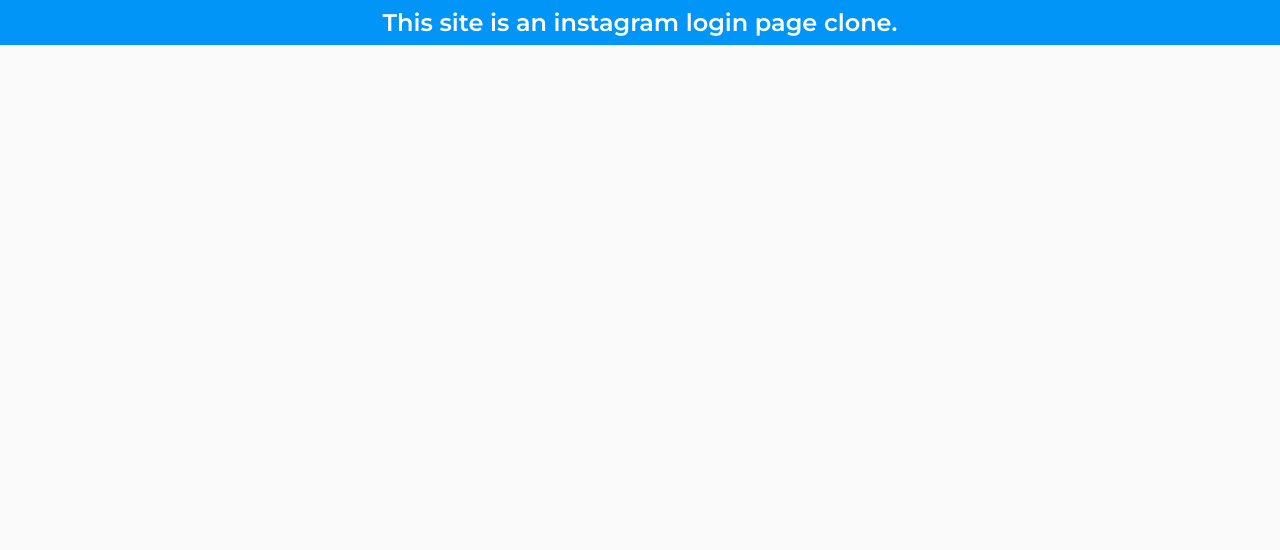
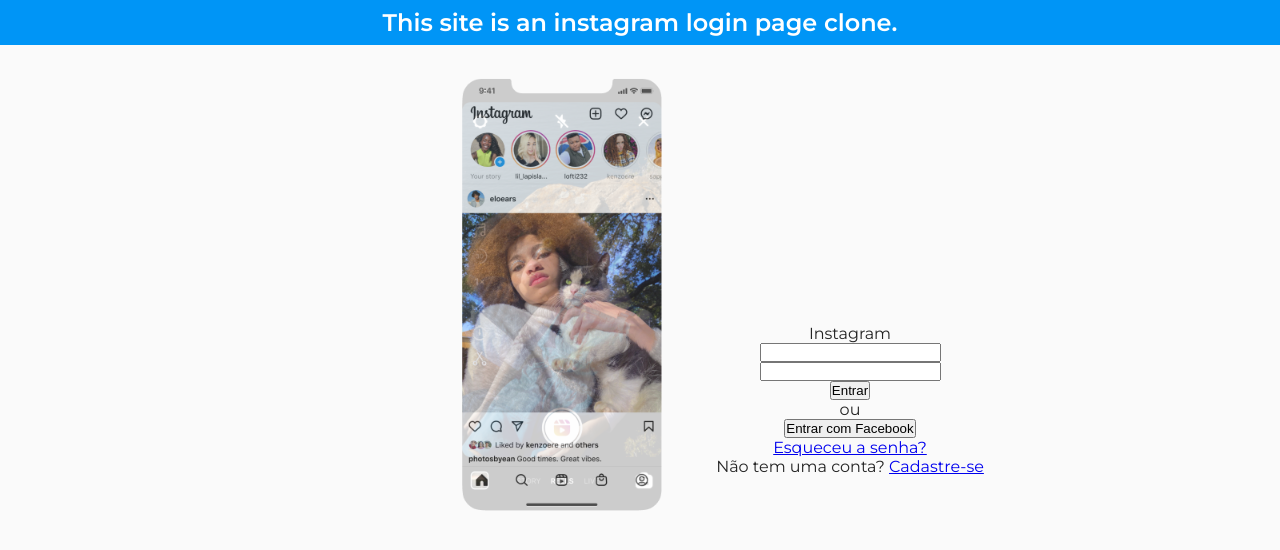
Before and after one commit to joaojustodev/instagram-login-page, a website built with webpack: page public/index.html in a window 1280 px wide. Shown: the top 550 px of the page. Built offline with Linux system fonts and the light colour scheme.

Commit message:
feat: introduce images to slide

```diff
--- a/public/index.html
+++ b/public/index.html
@@ -18,5 +18,51 @@
     <div class="notification-bar" id="notification-bar">
       <h2>This site is an instagram login page clone.</h2>
     </div>
+    <main class="login-main">
+      <article class="login-article">
+        <div class="login-left-side">
+          <div class="login-slide-root" id="slide-root">
+            <div class="login-slide-provider" id="slide-provider">
+              <div class="slide-img login-slide-img">
+                <img src="/public/assets/image1.png" alt="Image1" />
+              </div>
+              <div class="slide-img login-slide-img">
+                <img src="/public/assets/image2.png" alt="Image2" />
+              </div>
+              <div class="slide-img login-slide-img">
+                <img src="/public/assets/image3.png" alt="Image3" />
+              </div>
+              <div class="slide-img login-slide-img">
+                <img src="/public/assets/image4.png" alt="Image4" />
+              </div>
+            </div>
+          </div>
+        </div>
+
+        <div class="login-right-side">
+          <div>
+            <div class="logo">Instagram</div>
+            <form class="login-form">
+              <input type="text" name="username" id="username" />
+              <input type="password" name="pass" id="pass" />
+              <button type="submit">Entrar</button>
+            </form>
+            <div>
+              <span class="line1"></span>
+              <span>ou</span>
+              <span class="line2"></span>
+            </div>
+
+            <button type="button">Entrar com Facebook</button>
+            <a href="#">Esqueceu a senha?</a>
+          </div>
+
+          <div>
+            <span>Não tem uma conta?</span>
+            <a href="#">Cadastre-se</a>
+          </div>
+        </div>
+      </article>
+    </main>
   </body>
 </html>
--- a/src/js/modules/Slider.js
+++ b/src/js/modules/Slider.js
@@ -2,8 +2,6 @@
   provider;
   images;
   totalImages;
-  btnPrev;
-  btnNext;
   init = 0;
   slideInterval;
   interval = 5000;
@@ -15,8 +13,6 @@
   start() {
     this.provider = document.getElementById("slide-provider");
     this.images = Array.from(document.getElementsByClassName("slide-img"));
-    this.btnNext = document.getElementById("slide-next");
-    this.btnPrev = document.getElementById("slide-prev");
 
     this.provider.setAttribute("data-images", this.images.length);
     this.totalImages = this.images.length;
@@ -74,22 +70,14 @@
   }
 
   controls() {
-    this.btnNext.addEventListener("click", () => {
-      this.nextImage();
-      this.resetInterval();
-    });
-
-    this.btnPrev.addEventListener("click", () => {
-      this.prevImage();
-      this.resetInterval();
-    });
-
     this.provider.addEventListener("mouseenter", () => {
       this.clearInterval();
+      console.log("entrei");
     });
 
     this.provider.addEventListener("mouseleave", () => {
       this.startInterval();
+      console.log("sai");
     });
   }
 
--- a/src/sass/components/index.scss
+++ b/src/sass/components/index.scss
@@ -1,2 +1 @@
 @import "notificationBar.scss";
-@import "slide.scss";
--- a/src/sass/components/slide.scss
+++ /dev/null
@@ -1,38 +0,0 @@
-.slider {
-  width: 100%;
-  height: 100vh;
-  display: flex;
-  align-items: center;
-  justify-content: center;
-}
-
-.slide-provider {
-  position: relative;
-  width: 300px;
-  height: 300px;
-}
-
-.slide-img {
-  position: absolute;
-  top: 0;
-  left: 0;
-
-  pointer-events: none;
-  border-radius: 8px;
-
-  transition: opacity 100ms linear;
-  opacity: 0;
-
-  &[data-state="visible"] {
-    animation-name: fadeIn;
-    animation-duration: 1s;
-    animation-fill-mode: forwards;
-    animation-timing-function: cubic-bezier(0.075, 0.82, 0.165, 1);
-  }
-
-  @keyframes fadeIn {
-    to {
-      opacity: 1;
-    }
-  }
-}
--- a/src/sass/globals.scss
+++ b/src/sass/globals.scss
@@ -1,5 +1,6 @@
 @import "./core/variants";
 @import "./components";
+@import "./pages/index.scss";
 
 *,
 *::before,
--- /dev/null
+++ b/src/sass/pages/index.scss
@@ -0,0 +1 @@
+@import "./login.module.scss";
--- /dev/null
+++ b/src/sass/pages/login.module.scss
@@ -0,0 +1,96 @@
+.login-main {
+  width: 100%;
+  height: 100vh;
+  display: flex;
+  align-items: center;
+  justify-content: center;
+}
+
+.login-article {
+  height: 100%;
+  display: flex;
+}
+
+.login-left-side {
+  width: 420px;
+  height: 580px;
+  transform: scale(0.8);
+  background-image: url("../../public/assets/home-phones.png");
+}
+
+.login-right-side {
+  height: 100%;
+  display: flex;
+  align-items: center;
+  justify-content: center;
+  flex-direction: column;
+
+  > div:nth-child(1) {
+    display: flex;
+    align-items: center;
+    justify-content: center;
+    flex-direction: column;
+  }
+}
+
+.login-form {
+  display: flex;
+  align-items: center;
+  justify-content: center;
+  flex-direction: column;
+}
+.login-slide-root {
+  width: 100%;
+  height: 100%;
+}
+
+.login-slide-provider {
+  position: relative;
+  width: 100%;
+  height: 100%;
+}
+
+.login-slide-img {
+  width: 100%;
+  height: 100%;
+
+  > img {
+    position: absolute;
+    top: 25px;
+    right: 15px;
+    pointer-events: none;
+  }
+
+  transition: opacity 100ms linear;
+  opacity: 0;
+
+  &[data-state="visible"] {
+    animation-name: fadeIn;
+    animation-duration: 5s;
+    animation-fill-mode: forwards;
+    animation-timing-function: cubic-bezier(0.075, 0.82, 0.165, 1);
+  }
+
+  &[data-state="hidden"] {
+    animation-name: fadeOut;
+    animation-duration: 6s;
+    animation-fill-mode: forwards;
+    animation-timing-function: cubic-bezier(0.075, 0.82, 0.165, 1);
+  }
+
+  @keyframes fadeIn {
+    to {
+      opacity: 1;
+    }
+  }
+
+  @keyframes fadeOut {
+    from {
+      opacity: 1;
+    }
+
+    to {
+      opacity: 0;
+    }
+  }
+}
```
Also changed, not shown: dist/bundle.js, dist/style.css, 2 other files.
